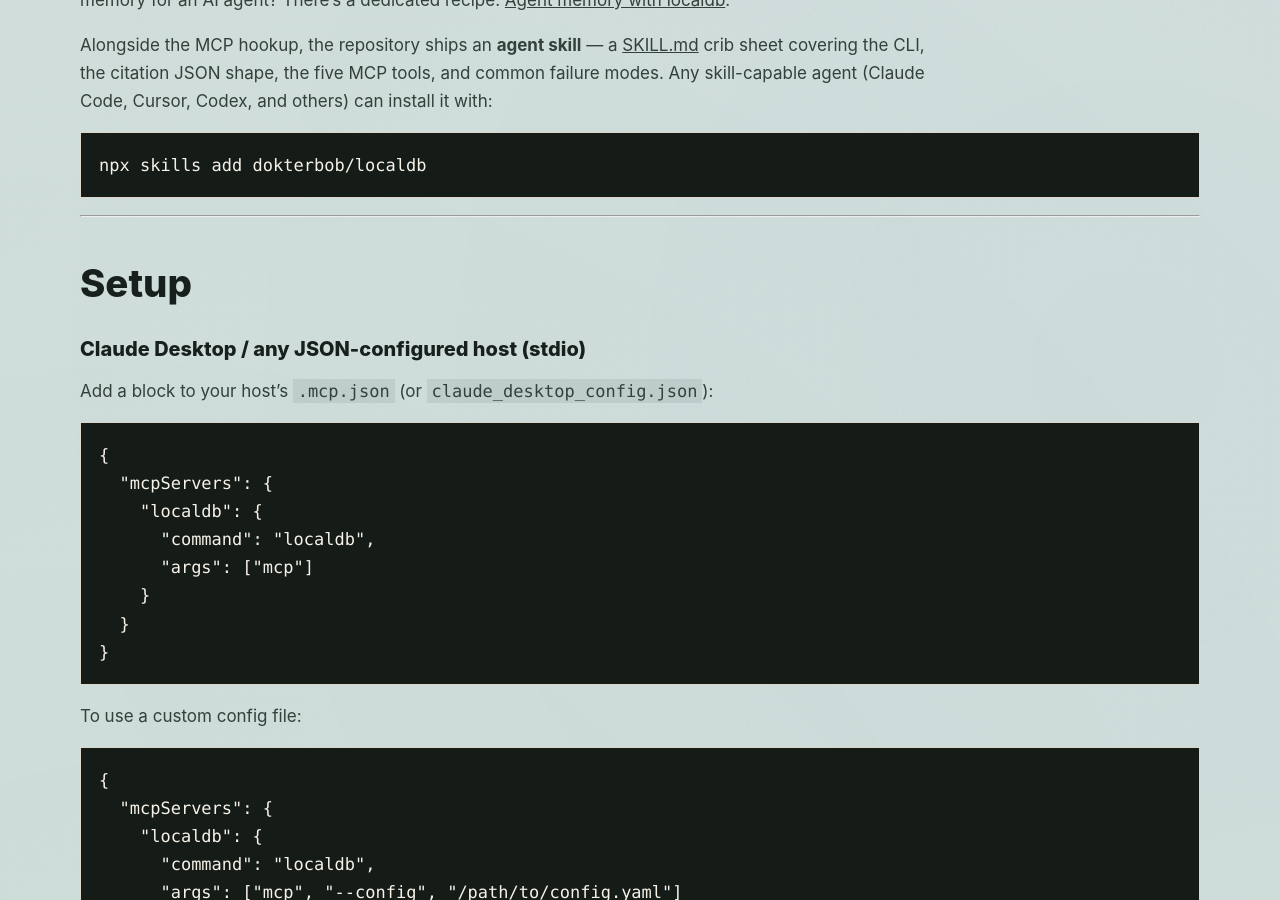
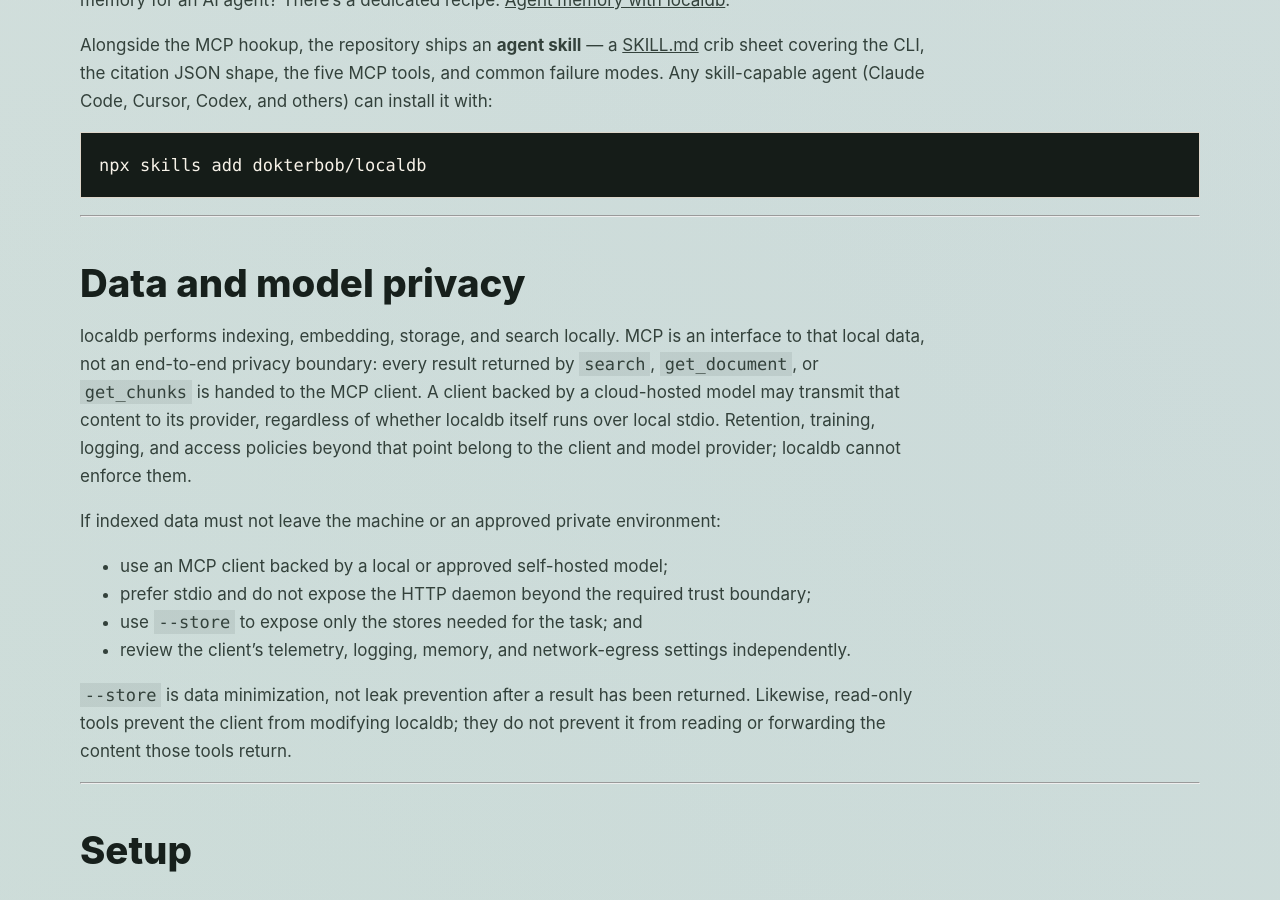
Before and after one commit to dokterbob/localdb, a Jekyll site: the page built from docs/mcp.md, in a window 1280 px wide and 900 px high, scrolled down 516 px. Built offline with Jekyll 4.4.1, drawn with Linux system fonts in a browser that asks for light colours; our own code applies the rules of GitHub Pages for plain Markdown files.

Commit message:
Document MCP cloud-model privacy boundary

````diff
--- a/docs/mcp.md
+++ b/docs/mcp.md
@@ -22,6 +22,28 @@
 ```bash
 npx skills add dokterbob/localdb
 ```
+
+---
+
+## Data and model privacy
+
+localdb performs indexing, embedding, storage, and search locally. MCP is an interface to that local
+data, not an end-to-end privacy boundary: every result returned by `search`, `get_document`, or
+`get_chunks` is handed to the MCP client. A client backed by a cloud-hosted model may transmit that
+content to its provider, regardless of whether localdb itself runs over local stdio. Retention,
+training, logging, and access policies beyond that point belong to the client and model provider;
+localdb cannot enforce them.
+
+If indexed data must not leave the machine or an approved private environment:
+
+- use an MCP client backed by a local or approved self-hosted model;
+- prefer stdio and do not expose the HTTP daemon beyond the required trust boundary;
+- use `--store` to expose only the stores needed for the task; and
+- review the client's telemetry, logging, memory, and network-egress settings independently.
+
+`--store` is data minimization, not leak prevention after a result has been returned. Likewise,
+read-only tools prevent the client from modifying localdb; they do not prevent it from reading or
+forwarding the content those tools return.
 
 ---
 
````
Also changed, not shown: README.md.
